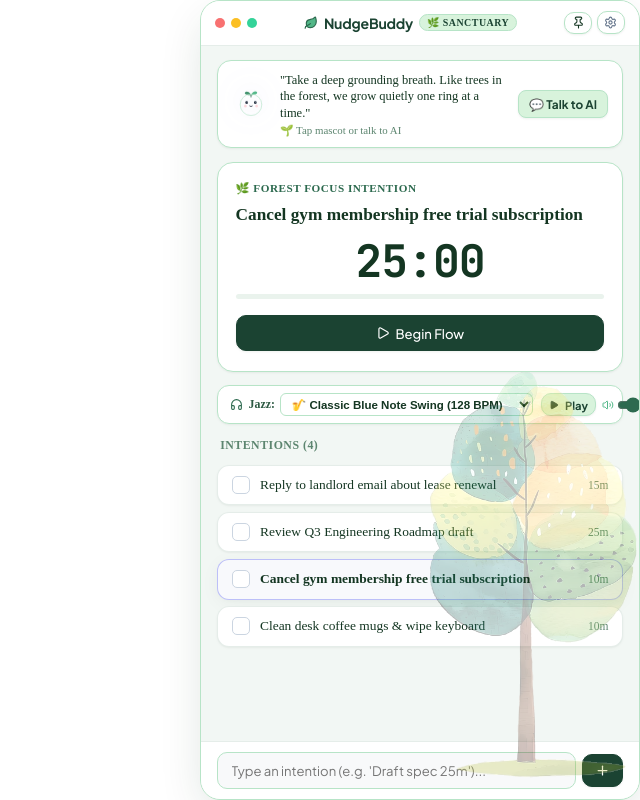
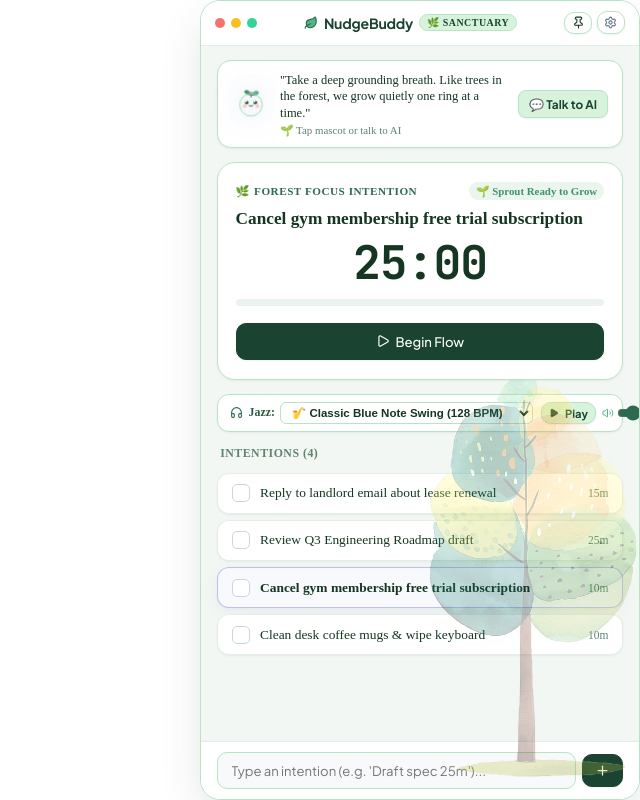
Before and after one commit to janiceho96/nudgebuddy, a React (Vite) app: page / in a window 1280 px wide. Shown: the whole page, without its empty margins (640-1280 px from the left). Built offline with nearby package versions, Linux system fonts and the light colour scheme.

Commit message:
feat(design): add cute kawaii Sprout mascot with blush, head sprout wiggle, click petals, and growing focus plant

```diff
--- a/src/components/Agent/MascotAvatar.tsx
+++ b/src/components/Agent/MascotAvatar.tsx
@@ -1,4 +1,4 @@
-import React from 'react';
+import React, { useState } from 'react';
 import { AgentMood } from '../../types';
 
 interface MascotAvatarProps {
@@ -9,36 +9,61 @@ interface MascotAvatarProps {
 }
 
 export const MascotAvatar: React.FC<MascotAvatarProps> = ({ mood, size = 48, isTalking = false, onClick }) => {
-  const renderEyes = () => {
+  const [sparkles, setSparkles] = useState<{ id: number; icon: string; x: number; y: number }[]>([]);
+
+  const handleAvatarClick = () => {
+    // Generate adorable floating hearts & petals on poke
+    const icons = ['🌸', '✨', '🌱', '💖', '🍃', '⭐'];
+    const newSparkle = {
+      id: Date.now() + Math.random(),
+      icon: icons[Math.floor(Math.random() * icons.length)],
+      x: (Math.random() - 0.5) * 36,
+      y: -20 - Math.random() * 20
+    };
+
+    setSparkles(prev => [...prev.slice(-4), newSparkle]);
+    setTimeout(() => {
+      setSparkles(prev => prev.filter(s => s.id !== newSparkle.id));
+    }, 900);
+
+    if (onClick) onClick();
+  };
+
+  const renderKawaiiEyes = () => {
     switch (mood) {
       case 'hyped':
       case 'celebrating':
         return (
           <>
-            {/* Joyful curved eyes */}
-            <path d="M 28 40 Q 34 33 40 40" stroke="#1e293b" strokeWidth="2.2" fill="none" strokeLinecap="round" />
-            <path d="M 48 40 Q 54 33 60 40" stroke="#1e293b" strokeWidth="2.2" fill="none" strokeLinecap="round" />
-            {/* Spark of clarity */}
-            <circle cx="44" cy="24" r="2" fill="#818cf8" />
+            {/* Joyful crescent happy eyes */}
+            <path d="M 27 41 Q 34 31 41 41" stroke="#143622" strokeWidth="2.8" fill="none" strokeLinecap="round" />
+            <path d="M 47 41 Q 54 31 61 41" stroke="#143622" strokeWidth="2.8" fill="none" strokeLinecap="round" />
+            {/* Happy open smile */}
+            <path d="M 40 48 Q 44 54 48 48" stroke="#143622" strokeWidth="2" fill="#ffb4a2" strokeLinecap="round" />
           </>
         );
 
       case 'worried':
         return (
           <>
-            <circle cx="34" cy="40" r="3.5" fill="#1e293b" />
-            <circle cx="54" cy="40" r="3.5" fill="#1e293b" />
-            <circle cx="33" cy="38.5" r="1.2" fill="#ffffff" />
-            <circle cx="53" cy="38.5" r="1.2" fill="#ffffff" />
-            <path d="M 40 50 Q 44 47 48 50" stroke="#1e293b" strokeWidth="1.8" fill="none" strokeLinecap="round" />
+            {/* Big pleading anime eyes */}
+            <circle cx="34" cy="40" r="4.5" fill="#143622" />
+            <circle cx="54" cy="40" r="4.5" fill="#143622" />
+            <circle cx="32.5" cy="38" r="1.8" fill="#ffffff" />
+            <circle cx="52.5" cy="38" r="1.8" fill="#ffffff" />
+            <circle cx="35.5" cy="42" r="1" fill="#ffffff" />
+            <circle cx="55.5" cy="42" r="1" fill="#ffffff" />
+            <path d="M 41 50 Q 44 47 47 50" stroke="#143622" strokeWidth="2" fill="none" strokeLinecap="round" />
           </>
         );
 
       case 'sleeping':
         return (
           <>
-            <line x1="28" y1="41" x2="38" y2="41" stroke="#64748b" strokeWidth="2" strokeLinecap="round" />
-            <line x1="50" y1="41" x2="60" y2="41" stroke="#64748b" strokeWidth="2" strokeLinecap="round" />
+            {/* Peaceful closed eyes */}
+            <path d="M 28 42 Q 34 46 40 42" stroke="#40916c" strokeWidth="2.4" fill="none" strokeLinecap="round" />
+            <path d="M 48 42 Q 54 46 60 42" stroke="#40916c" strokeWidth="2.4" fill="none" strokeLinecap="round" />
+            <path d="M 42 49 Q 44 51 46 49" stroke="#40916c" strokeWidth="1.8" fill="none" strokeLinecap="round" />
           </>
         );
 
@@ -47,13 +72,17 @@ export const MascotAvatar: React.FC<MascotAvatarProps> = ({ mood, size = 48, isT
       default:
         return (
           <>
-            {/* Serene mindful eyes */}
-            <circle cx="34" cy="41" r="3.2" fill="#1e293b" />
-            <circle cx="54" cy="41" r="3.2" fill="#1e293b" />
-            <circle cx="35" cy="39.8" r="1" fill="#ffffff" />
-            <circle cx="55" cy="39.8" r="1" fill="#ffffff" />
-            {/* Gentle calm smile */}
-            <path d="M 41 49 Q 44 52 47 49" stroke="#1e293b" strokeWidth="1.8" fill="none" strokeLinecap="round" />
+            {/* Big sparkly kawaii anime eyes with dual specular shines */}
+            <circle cx="34" cy="41" r="4.2" fill="#143622" />
+            <circle cx="54" cy="41" r="4.2" fill="#143622" />
+            {/* Primary sparkle */}
+            <circle cx="32.5" cy="39" r="1.8" fill="#ffffff" />
+            <circle cx="52.5" cy="39" r="1.8" fill="#ffffff" />
+            {/* Secondary cute mini sparkle */}
+            <circle cx="35.5" cy="42.5" r="0.9" fill="#ffffff" />
+            <circle cx="55.5" cy="42.5" r="0.9" fill="#ffffff" />
+            {/* Sweet gentle cat-like smile */}
+            <path d="M 40 48 Q 44 52 48 48" stroke="#143622" strokeWidth="2" fill="none" strokeLinecap="round" />
           </>
         );
     }
@@ -61,7 +90,7 @@ export const MascotAvatar: React.FC<MascotAvatarProps> = ({ mood, size = 48, isT
 
   return (
     <div
-      onClick={onClick}
+      onClick={handleAvatarClick}
       className={`mascot-avatar-container ${isTalking ? 'talking-mascot' : 'ethereal-spirit'}`}
       style={{
         width: size,
@@ -71,59 +100,92 @@ export const MascotAvatar: React.FC<MascotAvatarProps> = ({ mood, size = 48, isT
         display: 'flex',
         alignItems: 'center',
         justifyContent: 'center',
-        position: 'relative'
+        position: 'relative',
+        userSelect: 'none'
       }}
-      title="Sol — Your Mindful Focus Guide"
+      title="Sprout — Your Cute Mindful Forest Companion (Tap me for love!)"
     >
+      {/* Floating Click Hearts / Petals */}
+      {sparkles.map(s => (
+        <span
+          key={s.id}
+          className="mascot-sparkle-float"
+          style={{
+            position: 'absolute',
+            fontSize: '1rem',
+            pointerEvents: 'none',
+            left: `calc(50% + ${s.x}px)`,
+            top: `${s.y}px`,
+            zIndex: 99
+          }}
+        >
+          {s.icon}
+        </span>
+      ))}
+
       <svg
         viewBox="0 0 88 88"
         width={size}
         height={size}
         fill="none"
         xmlns="http://www.w3.org/2000/svg"
+        style={{ filter: 'drop-shadow(0 4px 10px rgba(82, 183, 136, 0.25))' }}
       >
         <defs>
-          <radialGradient id="forestAura" cx="50%" cy="50%" r="50%">
+          <radialGradient id="forestCuteAura" cx="50%" cy="50%" r="50%">
             <stop offset="0%" stopColor="#d8f3dc" stopOpacity="1" />
-            <stop offset="65%" stopColor="#b7e4c7" stopOpacity="0.8" />
-            <stop offset="100%" stopColor="#95d5b2" stopOpacity="0.3" />
+            <stop offset="65%" stopColor="#b7e4c7" stopOpacity="0.75" />
+            <stop offset="100%" stopColor="#95d5b2" stopOpacity="0.2" />
           </radialGradient>
-          <linearGradient id="forestCore" x1="0" y1="0" x2="88" y2="88">
+          <linearGradient id="cuteCore" x1="0" y1="0" x2="88" y2="88">
             <stop offset="0%" stopColor="#ffffff" />
-            <stop offset="100%" stopColor="#f0fdf4" />
+            <stop offset="100%" stopColor="#f2fbf5" />
           </linearGradient>
         </defs>
 
-        {/* Soft Forest Halo */}
-        <circle cx="44" cy="46" r="36" fill="url(#forestAura)" />
+        {/* Soft Luminous Cloud Aura */}
+        <circle cx="44" cy="46" r="37" fill="url(#forestCuteAura)" />
 
-        {/* Cute Leaf Sprout Crown on top */}
+        {/* Cute Head Sprout with Wiggle Animation */}
+        <g className="cute-head-sprout">
+          {/* Left Leaf */}
           <path
-          d="M 44 24 C 41 15 32 14 30 18 C 28 22 36 24 44 24 Z"
+            d="M 44 24 C 40 13 29 12 28 17 C 27 22 36 24 44 24 Z"
             fill="#40916c"
+            stroke="#2d6a4f"
+            strokeWidth="1"
           />
+          {/* Right Leaf */}
           <path
-          d="M 44 24 C 47 14 56 13 58 17 C 60 21 52 24 44 24 Z"
+            d="M 44 24 C 48 12 59 11 60 16 C 61 21 52 24 44 24 Z"
             fill="#52b788"
+            stroke="#2d6a4f"
+            strokeWidth="1"
           />
-        <line x1="44" y1="24" x2="44" y2="28" stroke="#2d6a4f" strokeWidth="2" strokeLinecap="round" />
+          {/* Tiny Blossom Bud */}
+          <circle cx="44" cy="18" r="2.5" fill="#f472b6" />
+          <line x1="44" y1="24" x2="44" y2="28" stroke="#2d6a4f" strokeWidth="2.2" strokeLinecap="round" />
+        </g>
 
-        {/* Inner Luminous Core */}
+        {/* Marshmallow Round Body */}
         <circle
           cx="44"
           cy="46"
-          r="25"
-          fill="url(#forestCore)"
-          stroke="#b7e4c7"
-          strokeWidth="1.5"
+          r="26"
+          fill="url(#cuteCore)"
+          stroke="#95d5b2"
+          strokeWidth="2"
         />
 
-        {/* Soft Blush Cheeks */}
-        <circle cx="31" cy="49" r="3" fill="#fecdd3" opacity="0.8" />
-        <circle cx="57" cy="49" r="3" fill="#fecdd3" opacity="0.8" />
+        {/* Soft Glowing Peach Blush Cheeks */}
+        <circle cx="29" cy="49" r="4.2" fill="#ffb4a2" opacity="0.85" />
+        <circle cx="59" cy="49" r="4.2" fill="#ffb4a2" opacity="0.85" />
+        {/* Tiny highlight on blush */}
+        <circle cx="28" cy="48" r="1.2" fill="#ffffff" opacity="0.9" />
+        <circle cx="58" cy="48" r="1.2" fill="#ffffff" opacity="0.9" />
 
         {/* Facial Expression */}
-        {renderEyes()}
+        {renderKawaiiEyes()}
       </svg>
     </div>
   );
--- a/src/components/Focus/DoThisNowHero.tsx
+++ b/src/components/Focus/DoThisNowHero.tsx
@@ -49,48 +49,73 @@ export const DoThisNowHero: React.FC<DoThisNowHeroProps> = ({
 
   const handleComplete = () => {
     try {
-      confetti({ particleCount: 50, spread: 50, origin: { y: 0.6 } });
+      confetti({ particleCount: 60, spread: 60, origin: { y: 0.6 } });
     } catch {}
     onCompleteFocus();
   };
 
+  const getPlantStage = (pct: number) => {
+    if (!isSessionActive) return { icon: '🌱', label: 'Sprout Ready to Grow' };
+    if (pct < 25) return { icon: '🌰', label: 'Little Seed Planted' };
+    if (pct < 50) return { icon: '🌱', label: 'Baby Sprout Emerging' };
+    if (pct < 75) return { icon: '🌿', label: 'Flourishing Green Leaves' };
+    if (pct < 95) return { icon: '🌷', label: 'Flower Bud Opening' };
+    return { icon: '🌸', label: 'Sakura Blossom in Full Bloom!' };
+  };
+
+  const plantStage = getPlantStage(progressPercentage);
+
   return (
-    <div className="hero-card" style={{ background: '#ffffff', border: '1px solid var(--border-dark)', borderRadius: '16px', padding: '1.2rem 1.1rem', boxShadow: 'var(--shadow-sm)' }}>
+    <div className="hero-card" style={{ background: '#ffffff', border: '1px solid var(--border-dark)', borderRadius: '18px', padding: '1.2rem 1.1rem', boxShadow: 'var(--shadow-sm)', position: 'relative' }}>
       {/* Header Intention Label */}
-      <div style={{ display: 'flex', justifyContent: 'space-between', alignItems: 'center', marginBottom: '0.5rem' }}>
-        <span style={{ fontSize: '0.7rem', fontWeight: 700, color: 'var(--color-iris)', letterSpacing: '0.5px', textTransform: 'uppercase' }}>
-          🌿 Forest Focus Intention
+      <div style={{ display: 'flex', justifyContent: 'space-between', alignItems: 'center', marginBottom: '0.45rem' }}>
+        <span style={{ fontSize: '0.7rem', fontWeight: 700, color: '#2d6a4f', letterSpacing: '0.5px', textTransform: 'uppercase', display: 'flex', alignItems: 'center', gap: '4px' }}>
+          <span>🌿</span> Forest Focus Intention
         </span>
-        {timer.extendedCount > 0 && (
-          <span style={{ fontSize: '0.7rem', color: 'var(--text-muted)' }}>
-            +{timer.extendedCount * 5}m buffer
-          </span>
-        )}
+        <span style={{ fontSize: '0.68rem', fontWeight: 600, color: '#40916c', background: '#eaf5ee', padding: '0.15rem 0.45rem', borderRadius: '10px' }}>
+          {plantStage.icon} {plantStage.label}
+        </span>
       </div>
 
       {/* Task Title */}
-      <h2 style={{ fontSize: '1.08rem', fontWeight: 600, color: 'var(--text-main)', marginBottom: '0.75rem', lineHeight: 1.35 }}>
+      <h2 style={{ fontSize: '1.08rem', fontWeight: 700, color: 'var(--text-main)', marginBottom: '0.6rem', lineHeight: 1.35 }}>
         {task.title}
       </h2>
 
       {/* Digits Display */}
-      <div style={{ textAlign: 'center', margin: '0.4rem 0' }}>
-        <div style={{ fontFamily: 'var(--font-mono)', fontSize: '2.8rem', fontWeight: 600, color: 'var(--text-main)', letterSpacing: '-1px', lineHeight: 1 }}>
+      <div style={{ textAlign: 'center', margin: '0.2rem 0' }}>
+        <div style={{ fontFamily: 'var(--font-mono)', fontSize: '2.9rem', fontWeight: 700, color: 'var(--text-main)', letterSpacing: '-1px', lineHeight: 1 }}>
           {isSessionActive ? formatTime(timer.remainingSeconds) : '25:00'}
         </div>
       </div>
 
-      {/* Hairline Progress Bar */}
-      <div style={{ width: '100%', height: '5px', background: '#eaf3ed', borderRadius: '5px', overflow: 'hidden', margin: '0.65rem 0 1rem 0' }}>
+      {/* Hairline Progress Bar with Cute Sprout Floating Head */}
+      <div style={{ width: '100%', height: '7px', background: '#eaf3ed', borderRadius: '7px', overflow: 'visible', margin: '0.75rem 0 1.1rem 0', position: 'relative' }}>
         <div
           style={{
             height: '100%',
             width: isSessionActive ? `${progressPercentage}%` : '0%',
-            background: 'linear-gradient(90deg, #2d6a4f, #52b788)',
-            borderRadius: '5px',
-            transition: 'width 0.4s ease'
+            background: 'linear-gradient(90deg, #40916c, #52b788, #74c69d)',
+            borderRadius: '7px',
+            transition: 'width 0.4s ease',
+            position: 'relative'
           }}
-        />
+        >
+          {isSessionActive && progressPercentage > 5 && (
+            <span
+              style={{
+                position: 'absolute',
+                right: '-8px',
+                top: '-9px',
+                fontSize: '0.9rem',
+                filter: 'drop-shadow(0 2px 4px rgba(0,0,0,0.15))',
+                transform: 'scale(1.1)'
+              }}
+            >
+              {plantStage.icon}
+            </span>
+          )}
+        </div>
       </div>
 
       {/* Clean Minimal Controls */}
```
Also changed, not shown: src/App.css (+44 -0 lines), src/core/agentDialogueEngine.ts (+11 -8 lines). Lines whose indentation alone changed are shown as unchanged.
